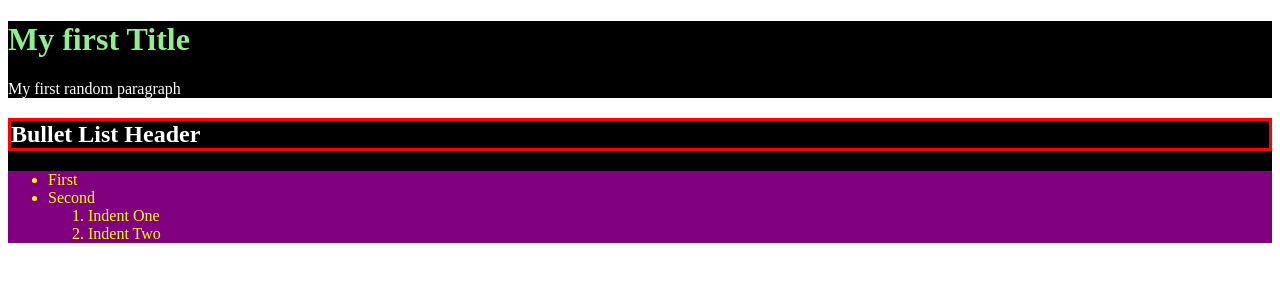
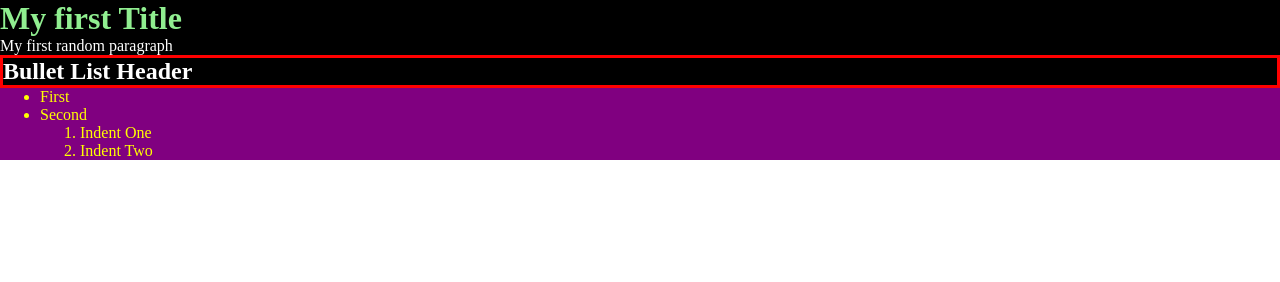
Before and after one commit to tisdadd/practical-programming-web-display-intro-2, a plain HTML site: page index.html in a window 1280 px wide. Drawn offline with Linux system fonts and the light colour scheme.

Commit message:
Zeroed Margins and Added some JavaScript

```diff
--- a/index.html
+++ b/index.html
@@ -3,6 +3,10 @@
   <head>
     <title>My first page</title>
     <style>
+      body,
+      body * {
+        margin: 0px;
+      }
       div {
         background-color: black;
         color: white;
@@ -20,6 +24,9 @@
         border-width: 3px;
       }
     </style>
+    <script type="text/javascript">
+      console.log("abc");
+    </script>
   </head>
   <body>
     <div>
```
